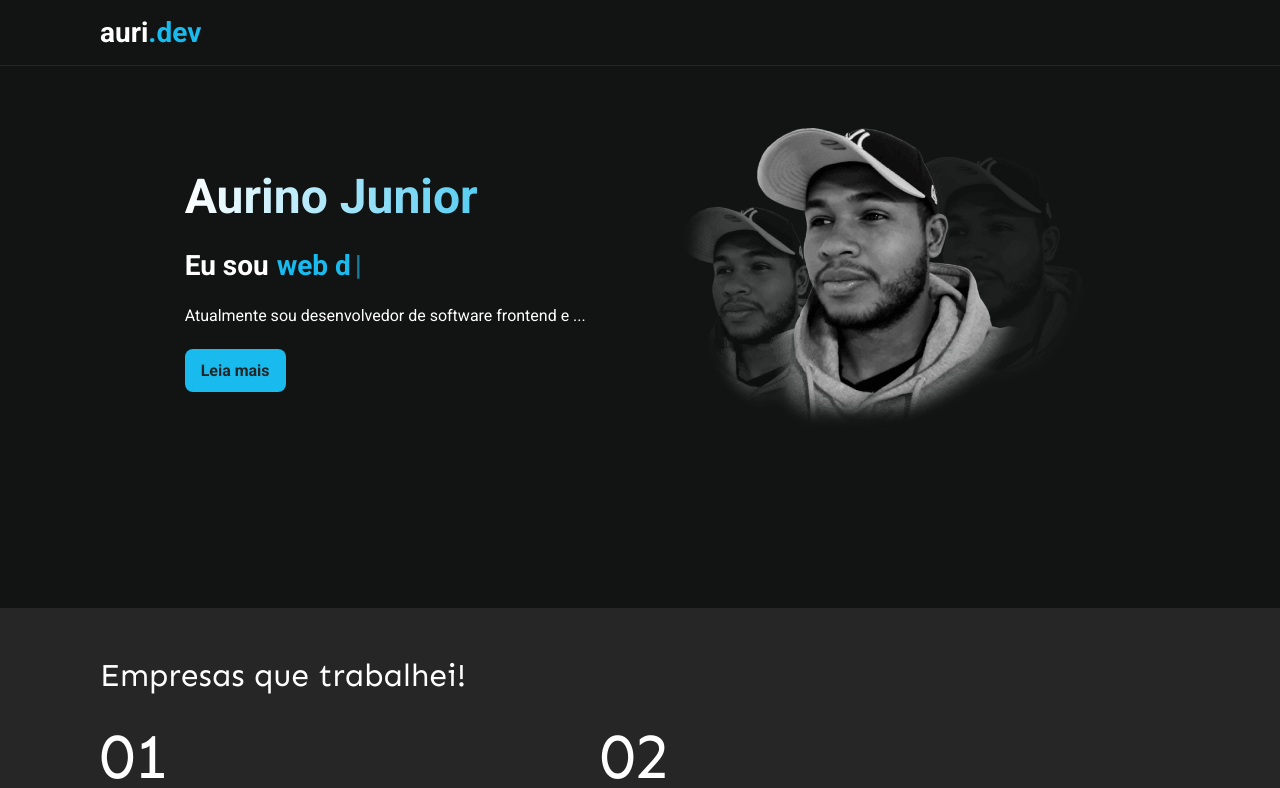
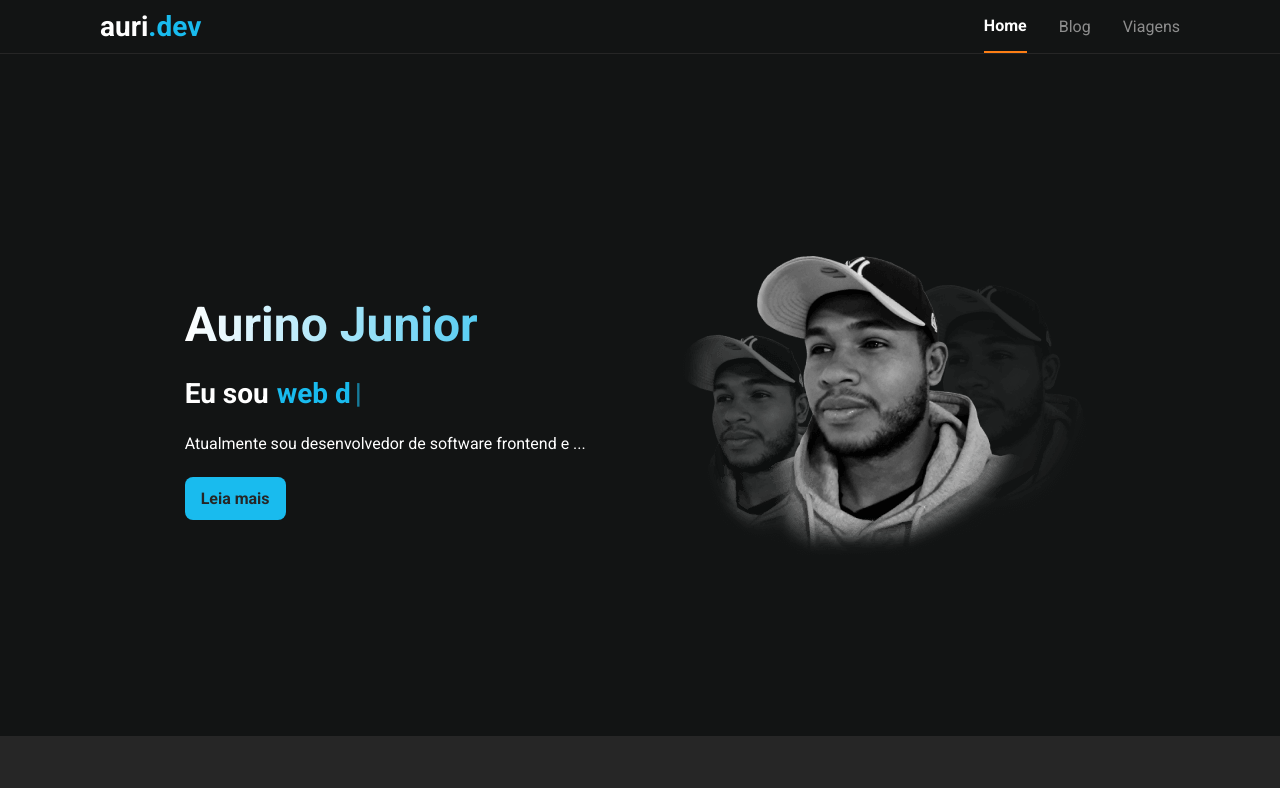
Before and after one commit to AurinoJunior/aurino.dev-v2-old, a Next.js app: page / in a window 1280 px wide. Shown: the top 788 px of the page. Built offline with nearby package versions, Linux system fonts and the light colour scheme.

Commit message:
Create menu desktop

```diff
--- a/src/components/molecules/Header/Header.styles.ts
+++ b/src/components/molecules/Header/Header.styles.ts
@@ -1,5 +1,12 @@
 import styled from "styled-components";
-import { gray_800, gray_900 } from "../../../styles/Tokens";
+import {
+  gray_500,
+  gray_800,
+  gray_900,
+  secondary,
+  tablet_size,
+  white,
+} from "../../../styles/Tokens";
 
 export const Box = styled.div`
   width: 100%;
@@ -19,4 +26,43 @@ export const Box = styled.div`
     align-items: center;
     justify-content: space-between;
   }
+
+  @media (min-width: ${tablet_size}) {
+    padding: 0;
+  }
 `;
+
+export const Menu = styled.nav`
+  ul {
+    display: flex;
+    align-items: center;
+    gap: 2rem;
+
+    list-style: none;
+  }
+
+  li {
+    color: ${gray_500};
+    padding: 1rem 0;
+    cursor: pointer;
+
+    &:hover {
+      filter: brightness(0.4);
+    }
+
+    &.active {
+      color: ${white};
+      font-weight: 600;
+
+      border-bottom: 2px solid ${secondary};
+
+      &:hover {
+        filter: none;
+      }
+    }
+  }
+
+  @media (max-width: ${tablet_size}) {
+    display: none;
+  }
+`;
--- a/src/components/molecules/Header/Header.tsx
+++ b/src/components/molecules/Header/Header.tsx
@@ -1,7 +1,10 @@
+import Link from "next/link";
+
 import { Logo } from "../../atoms/Logo/Logo";
 import { Container } from "../../atoms/Container/Container.styles";
 
-import { Box } from "./Header.styles";
+import { Box, Menu } from "./Header.styles";
+
 import { MenuMobile } from "./MenuMobile/MenuMobile";
 
 export const Header = () => {
@@ -9,6 +12,19 @@ export const Header = () => {
     <Box>
       <Container>
         <Logo />
+        <Menu>
+          <ul>
+            <li className="active">
+              <a href="">Home</a>
+            </li>
+            <li>
+              <a href="">Blog</a>
+            </li>
+            <li>
+              <a href="">Viagens</a>
+            </li>
+          </ul>
+        </Menu>
         <MenuMobile />
       </Container>
     </Box>
--- a/src/templates/Home/Hero/Hero.styles.ts
+++ b/src/templates/Home/Hero/Hero.styles.ts
@@ -14,7 +14,6 @@ export const Box = styled.section`
     justify-content: space-evenly;
 
     height: 70vh;
-    margin-top: 0;
   }
 `;
 
```
